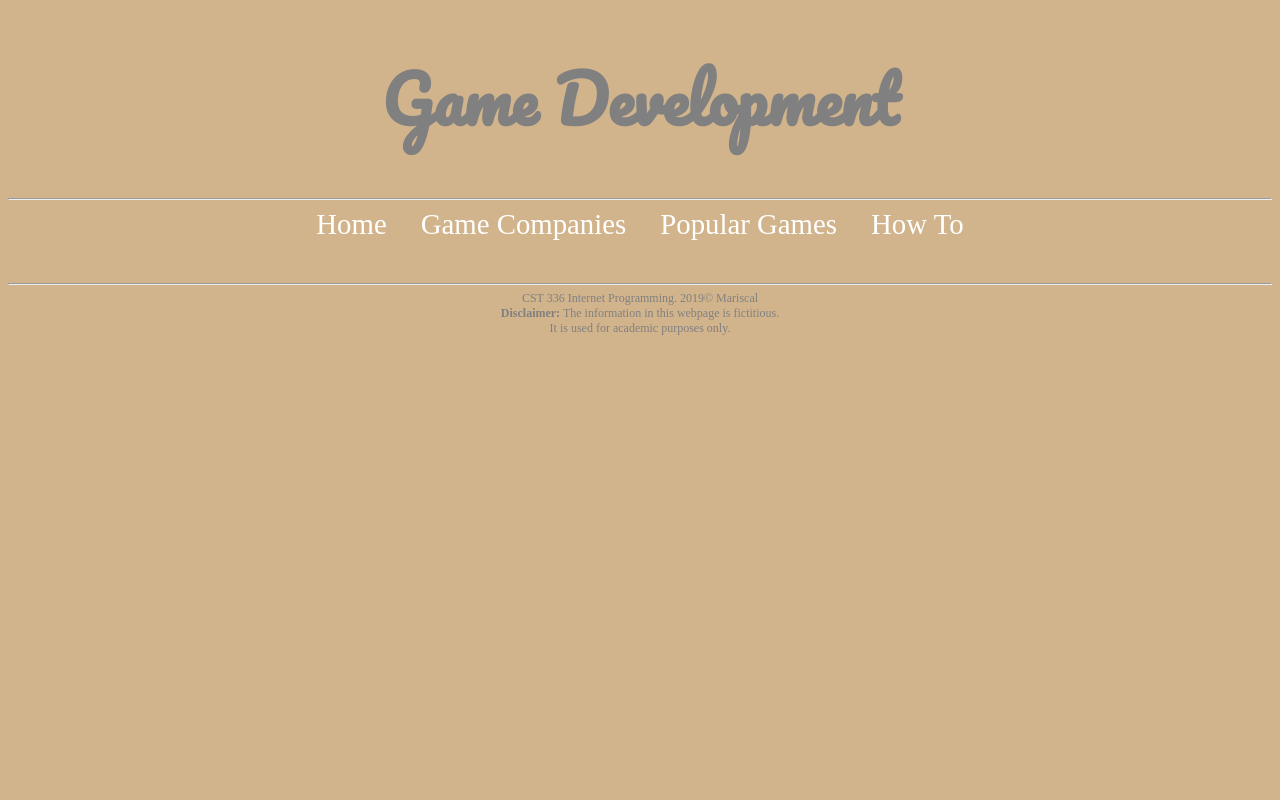
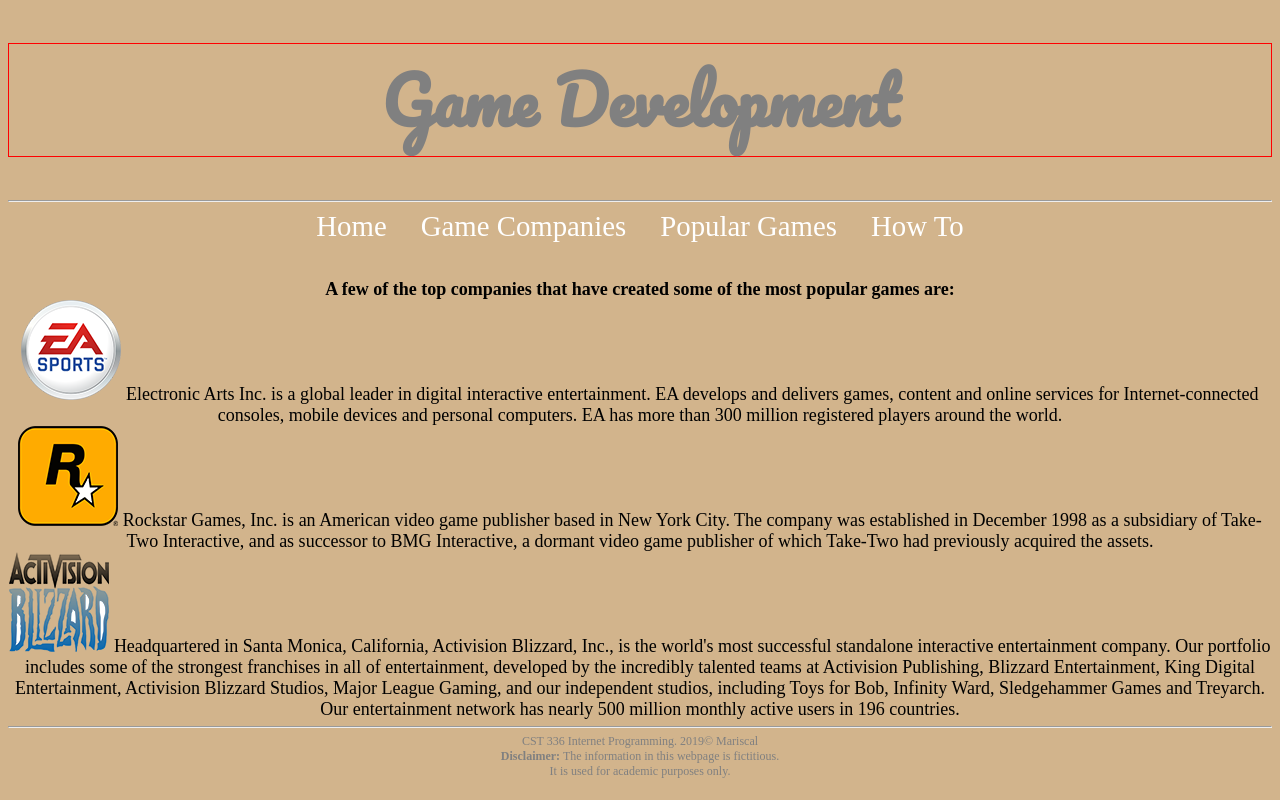
Before and after one commit to markaaron88/Homework-assignments-, a PHP site: page /page2.html in a window 1280 px wide. Run offline with PHP 8.4, Linux system fonts and the light colour scheme.

Commit message:
new edits

```diff
--- a/css/styles.css
+++ b/css/styles.css
@@ -1,46 +1,25 @@
 body{
   background-color:#d2b48c;
-  color:grey;
+  text color: white;
 }
 header, main, nav,footer {
   text-align: center;
 }
-nav a{ /*links within "nav" container */
+nav a{
   padding:15px;
   padding-bottom:4px;
   font-size: 1.8em;
-  text-decoration: none; /* removes underline */
-  color: white;          /*by default, links are blue*/
+  text-decoration: none;
+  color: white;
 }
-nav a:hover, #currentPage, #contactPage{ /*pseudo class*/
+nav a:hover, #currentPage, #contactPage{
   border-bottom:2px #ff4500 solid;
   font-size: 2em;
-  transition: .10s; /* transition effect */
+  transition: .10s;
 }
 main{
   display: flex;
   justify-content:center;
-}
-table{
-  margin: 0px auto;
-}
-td{
-  padding-right: 10px;
-  font-size: 1.3em;
-}
-td strong{
-  color:orange;
-}
-#table-header{
-  background-color:#351a00;
-}
-.table-row{
-  background-color: #753900;
-}
-ul{
-      width:500px;
-      margin:0 auto;
-      text-align:left;
 }
 #content,{
   display: block;
@@ -55,27 +34,16 @@ p{
   width: 10%;
   color: white;
 }
-.hobby{
-  color:yellow;
-}
 h1 {
+  border: 1px solid red;
   font-family:'Pacifico',cursive;
   font-size: 4em;
   margin-bottom 0px;
+  color:grey;
 }
 footer{
    font-size: 12px;
    color: grey;
-}
-h2 {
-  font-family: 'Oswald';
-  font-size: 3em;
-  margin-bottom 0px;
-  display: block;
-  margin-left: auto;
-  margin-right: auto;
-  width: 25%;
-  color: black;
 }
 .center {
   display: block;
--- a/page2.html
+++ b/page2.html
@@ -1,18 +1,12 @@
 <!DOCTYPE html>
 <html>
 
-<!-- This is the head -->
-<!-- All styles and javascript go inside the head -->
       <link href="css/styles.css" rel="stylesheet" type="text/css"/>
       <link href="https://fonts.googleapis.com/css?family=Pacifico&display=swap" rel="stylesheet">
     <head>
         <title> Game Development</title>
         <meta charset = "utf-8" />
     </head>
-<!-- closing head -->
-
-    <!-- This is the body -->
-    <!-- This is where we place the content of our website -->
     <body>
         <header>
           <h1>Game Development</h1>
@@ -27,18 +21,24 @@
       <br /><br/>
       <main>
 
+        <div>
 
+		<body>
 
+        <font size="4"><b>
+        A few of the top companies that have created some of the most popular games are:</b>
+        <br>
+        <a href="https://www.easports.com"/><img src="img/EAsports.png" alt = "Easports" /></a>
+        	Electronic Arts Inc. is a global leader in digital interactive entertainment. EA develops and delivers games, content and online services for Internet-connected consoles, mobile devices and personal computers. EA has more than 300 million registered players around the world.
+      <br>
+      <a href="https://www.rockstargames.com/"/><img src="img/rockstar.png" alt = "rockstargames" /></a>
+        Rockstar Games, Inc. is an American video game publisher based in New York City. The company was established in December 1998 as a subsidiary of Take-Two Interactive, and as successor to BMG Interactive, a dormant video game publisher of which Take-Two had previously acquired the assets.
+         <br>
+        <a href="https://www.activisionblizzard.com/"/><img src="img/activision.png" alt = "activision" /></a>
+       Headquartered in Santa Monica, California, Activision Blizzard, Inc., is the world's most successful standalone interactive entertainment company. Our portfolio includes some of the strongest franchises in all of entertainment, developed by the incredibly talented teams at Activision Publishing, Blizzard Entertainment, King Digital Entertainment, Activision Blizzard Studios, Major League Gaming, and our independent studios, including Toys for Bob, Infinity Ward, Sledgehammer Games and Treyarch. Our entertainment network has nearly 500 million monthly active users in 196 countries.
+      <br>
 
-
-
-
-
-
-
-      </main>
-
-
+     </body>
 
       <footer>
         <hr>
@@ -47,17 +47,5 @@
         It is used for academic purposes only.
 
       </footer>
-     </body>
-
-        <!-- This is the footer -->
-        <!-- The footer goes inside the body but not always -->
-        <footer>
-
-
-        </footer>
-        <!-- closing footer -->
-
-    </body>
-    <!-- closing body -->
 
 </html>
```
Also changed, not shown: index.html (+4 -15 lines), img/EAsports.png (added), img/activision.png (added), img/controller.png (added), img/controllerpic.png (added), img/rockstar.png (added).
